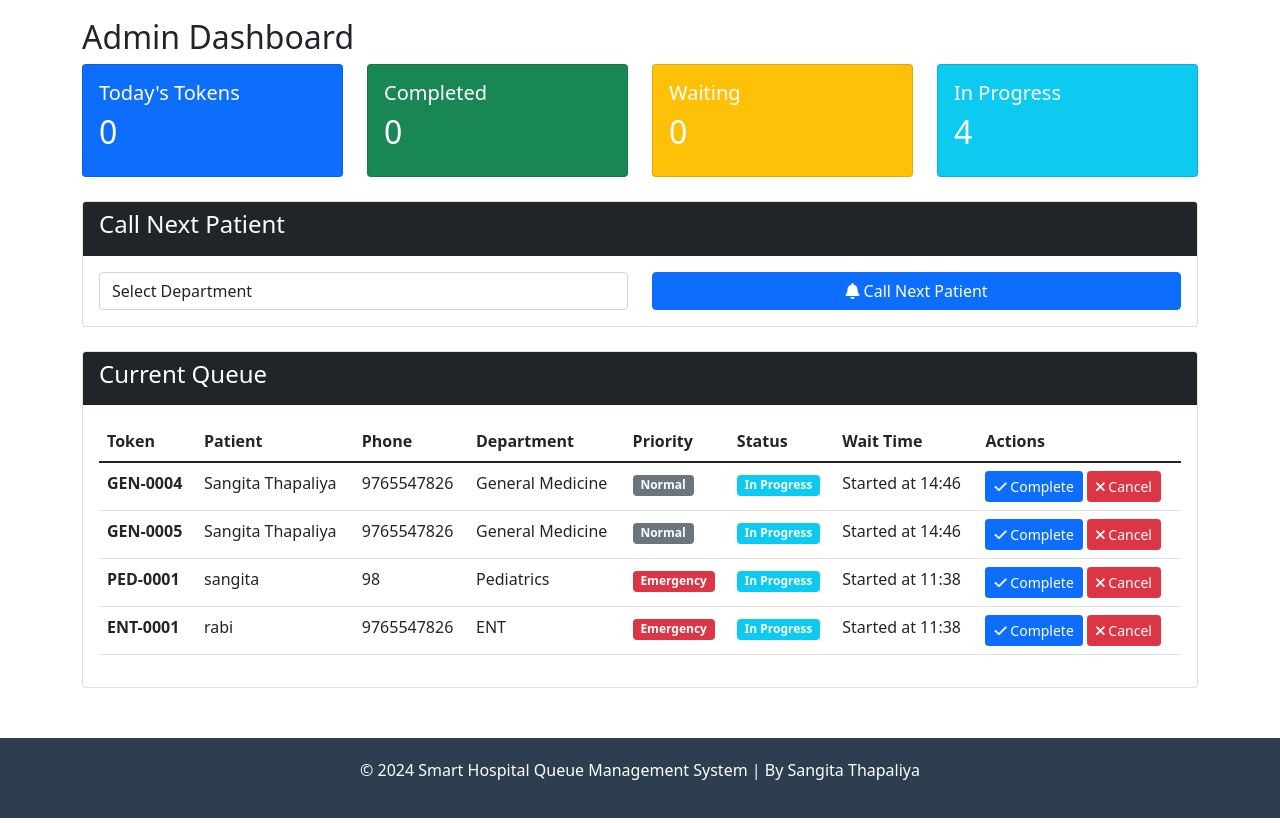
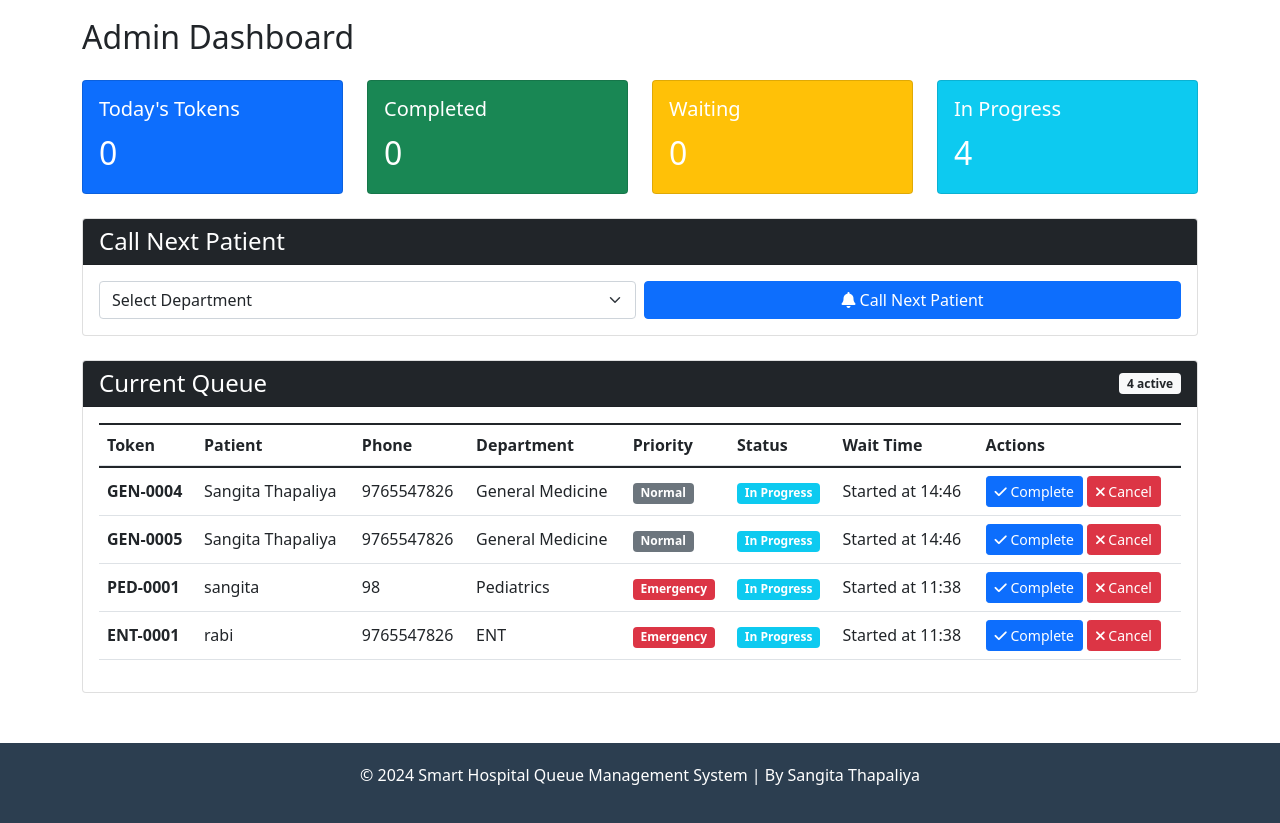
Before and after one commit to reechathapaliya1221/smart-hospital-management-system-, a Django app: page /admin-dashboard/ in a window 1280 px wide. Shown: the part 62-885 px from the top of the page. Run offline with Django 5.2, Linux system fonts and the light colour scheme; a user stored in the database is signed in; data comes from the database, SQL or seed files in the repository.

Commit message:
Enhance admin dashboard layout and functionality

```diff
--- a/queue_system/templates/queue_system/admin_dashboard.html
+++ b/queue_system/templates/queue_system/admin_dashboard.html
@@ -1,39 +1,40 @@
 {% extends 'queue_system/base.html' %}
+{% load static %}
 
 {% block content %}
-<h2>Admin Dashboard</h2>
+<h2 class="mb-4">Admin Dashboard</h2>
 
 <!-- Statistics Cards -->
-<div class="row mb-4">
+<div class="row mb-4" aria-live="polite">
     <div class="col-md-3">
         <div class="card text-white bg-primary">
             <div class="card-body">
-                <h5>Today's Tokens</h5>
-                <h2>{{ stats.total_today }}</h2>
+                <h5 class="card-title">Today's Tokens</h5>
+                <p class="card-text fs-2 mb-0">{{ stats.total_today }}</p>
             </div>
         </div>
     </div>
     <div class="col-md-3">
         <div class="card text-white bg-success">
             <div class="card-body">
-                <h5>Completed</h5>
-                <h2>{{ stats.completed_today }}</h2>
+                <h5 class="card-title">Completed</h5>
+                <p class="card-text fs-2 mb-0">{{ stats.completed_today }}</p>
             </div>
         </div>
     </div>
     <div class="col-md-3">
         <div class="card text-white bg-warning">
             <div class="card-body">
-                <h5>Waiting</h5>
-                <h2>{{ stats.waiting_now }}</h2>
+                <h5 class="card-title">Waiting</h5>
+                <p class="card-text fs-2 mb-0">{{ stats.waiting_now }}</p>
             </div>
         </div>
     </div>
     <div class="col-md-3">
         <div class="card text-white bg-info">
             <div class="card-body">
-                <h5>In Progress</h5>
-                <h2>{{ stats.in_progress_now }}</h2>
+                <h5 class="card-title">In Progress</h5>
+                <p class="card-text fs-2 mb-0">{{ stats.in_progress_now }}</p>
             </div>
         </div>
     </div>
@@ -42,14 +43,15 @@
 <!-- Call Next Patient Form -->
 <div class="card mb-4">
     <div class="card-header bg-dark text-white">
-        <h4>Call Next Patient</h4>
+        <h4 class="mb-0">Call Next Patient</h4>
     </div>
     <div class="card-body">
-        <form method="post" class="row">
+        <form method="post" class="row g-2 align-items-center">
             {% csrf_token %}
             <div class="col-md-6">
-                <select name="department_id" class="form-control" required>
-                    <option value="">Select Department</option>
+                <label for="department_id" class="visually-hidden">Department</label>
+                <select id="department_id" name="department_id" class="form-select" required>
+                    <option value="" disabled selected>Select Department</option>
                     {% for dept in departments %}
                     <option value="{{ dept.id }}">
                         {{ dept.name }} ({{ dept.get_waiting_count }} waiting)
@@ -59,7 +61,7 @@
             </div>
             <div class="col-md-6">
                 <button type="submit" name="action" value="call_next" class="btn btn-primary w-100">
-                    <i class="fas fa-bell"></i> Call Next Patient
+                    <i class="fas fa-bell" aria-hidden="true"></i> Call Next Patient
                 </button>
             </div>
         </form>
@@ -68,28 +70,30 @@
 
 <!-- Current Queue Table -->
 <div class="card">
-    <div class="card-header bg-dark text-white">
-        <h4>Current Queue</h4>
+    <div class="card-header bg-dark text-white d-flex justify-content-between align-items-center">
+        <h4 class="mb-0">Current Queue</h4>
+        <span class="badge bg-light text-dark">{{ tokens|length }} active</span>
     </div>
     <div class="card-body">
         <div class="table-responsive">
-            <table class="table table-hover">
+            <table class="table table-hover align-middle">
+                <caption class="visually-hidden">List of currently active patient tokens</caption>
                 <thead>
                     <tr>
-                        <th>Token</th>
-                        <th>Patient</th>
-                        <th>Phone</th>
-                        <th>Department</th>
-                        <th>Priority</th>
-                        <th>Status</th>
-                        <th>Wait Time</th>
-                        <th>Actions</th>
+                        <th scope="col">Token</th>
+                        <th scope="col">Patient</th>
+                        <th scope="col">Phone</th>
+                        <th scope="col">Department</th>
+                        <th scope="col">Priority</th>
+                        <th scope="col">Status</th>
+                        <th scope="col">Wait Time</th>
+                        <th scope="col">Actions</th>
                     </tr>
                 </thead>
                 <tbody>
                     {% for token in tokens %}
                     <tr>
-                        <td><strong>{{ token.token_number }}</strong></td>
+                        <th scope="row">{{ token.token_number }}</th>
                         <td>{{ token.patient_name }}</td>
                         <td>{{ token.patient_phone }}</td>
                         <td>{{ token.department.name }}</td>
@@ -119,25 +123,26 @@
                                 {{ token.actual_wait_time|default:"-" }} min
                             {% endif %}
                         </td>
-                        <td>
-                            <form method="post" style="display: inline;">
+                        <td class="text-nowrap">
+                            <form method="post" class="d-inline-flex gap-1">
                                 {% csrf_token %}
                                 <input type="hidden" name="token_id" value="{{ token.id }}">
 
                                 {% if token.status == 'waiting' %}
                                 <button type="submit" name="action" value="start" class="btn btn-sm btn-success">
-                                    <i class="fas fa-play"></i> Start
+                                    <i class="fas fa-play" aria-hidden="true"></i> Start
                                 </button>
                                 {% elif token.status == 'in_progress' %}
                                 <button type="submit" name="action" value="complete" class="btn btn-sm btn-primary">
-                                    <i class="fas fa-check"></i> Complete
+                                    <i class="fas fa-check" aria-hidden="true"></i> Complete
                                 </button>
                                 {% endif %}
 
                                 {% if token.status != 'completed' %}
-                                <button type="submit" name="action" value="cancel" class="btn btn-sm btn-danger"
-                                        onclick="return confirm('Cancel {{ token.token_number }}?')">
-                                    <i class="fas fa-times"></i> Cancel
+                                <button type="submit" name="action" value="cancel"
+                                        class="btn btn-sm btn-danger js-confirm"
+                                        data-confirm-message="Cancel token {{ token.token_number }}?">
+                                    <i class="fas fa-times" aria-hidden="true"></i> Cancel
                                 </button>
                                 {% endif %}
                             </form>
@@ -146,9 +151,9 @@
                     {% empty %}
                     <tr>
                         <td colspan="8" class="text-center py-5">
-                            <i class="fas fa-check-circle fa-3x text-success mb-3"></i>
+                            <i class="fas fa-check-circle fa-3x text-success mb-3" aria-hidden="true"></i>
                             <h5>No active tokens in queue</h5>
-                            <p class="text-muted">All caught up! Great job!</p>
+                            <p class="text-muted mb-0">All caught up! Great job!</p>
                         </td>
                     </tr>
                     {% endfor %}
@@ -159,9 +164,33 @@
 </div>
 
 <script>
-    // Auto-refresh every 30 seconds
-    setTimeout(function() {
-        location.reload();
-    }, 30000);
+document.addEventListener('DOMContentLoaded', () => {
+    document.querySelectorAll('.js-confirm').forEach((button) => {
+        button.addEventListener('click', (event) => {
+            const message = button.dataset.confirmMessage || 'Are you sure?';
+            if (!window.confirm(message)) {
+                event.preventDefault();
+            }
+        });
+    });
+
+    const REFRESH_INTERVAL_MS = 30000;
+    let refreshTimer = null;
+
+    const scheduleRefresh = () => {
+        clearTimeout(refreshTimer);
+        refreshTimer = setTimeout(() => window.location.reload(), REFRESH_INTERVAL_MS);
+    };
+
+    document.addEventListener('visibilitychange', () => {
+        if (document.hidden) {
+            clearTimeout(refreshTimer);
+        } else {
+            scheduleRefresh();
+        }
+    });
+
+    scheduleRefresh();
+});
 </script>
 {% endblock %}
```
